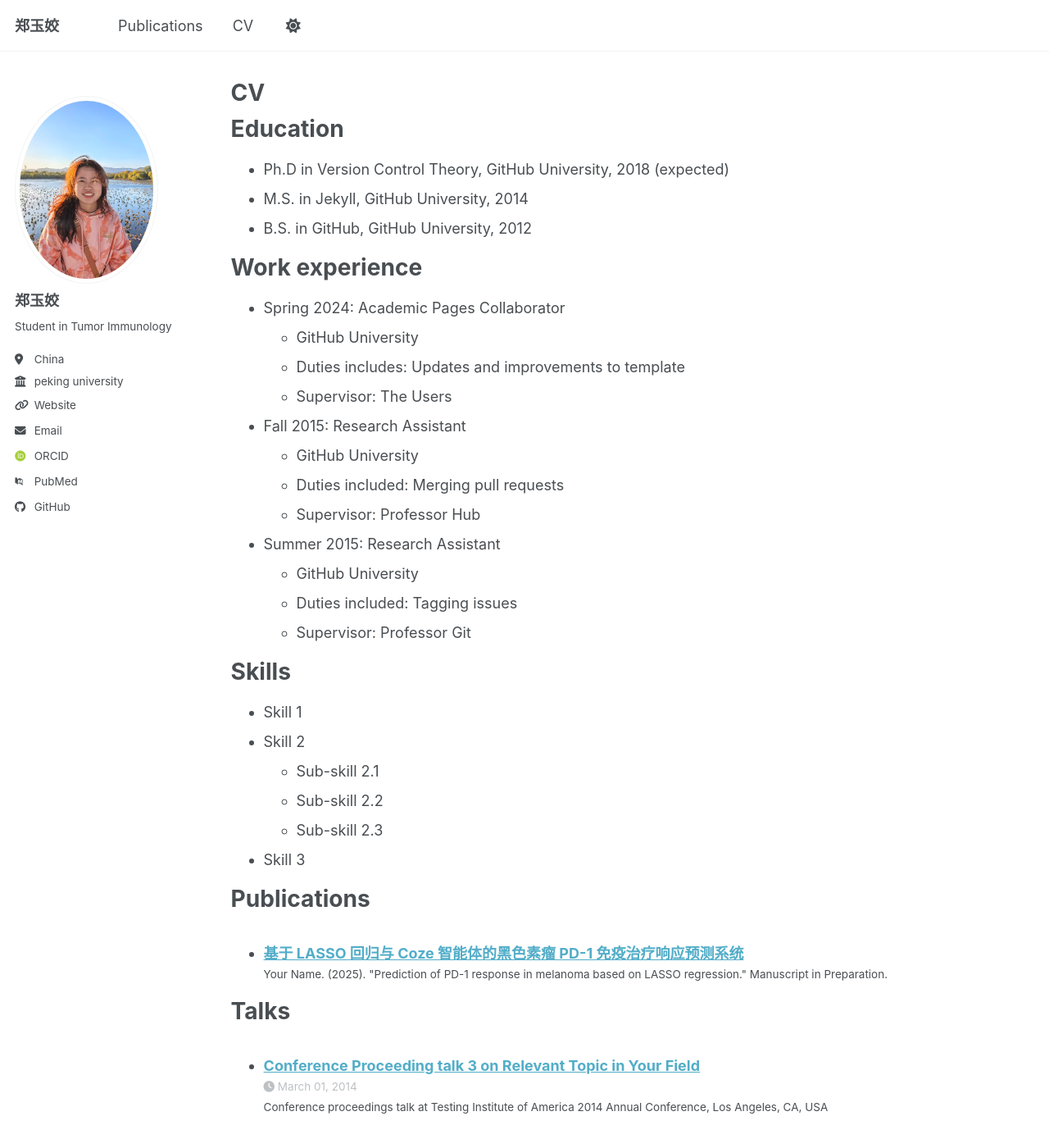
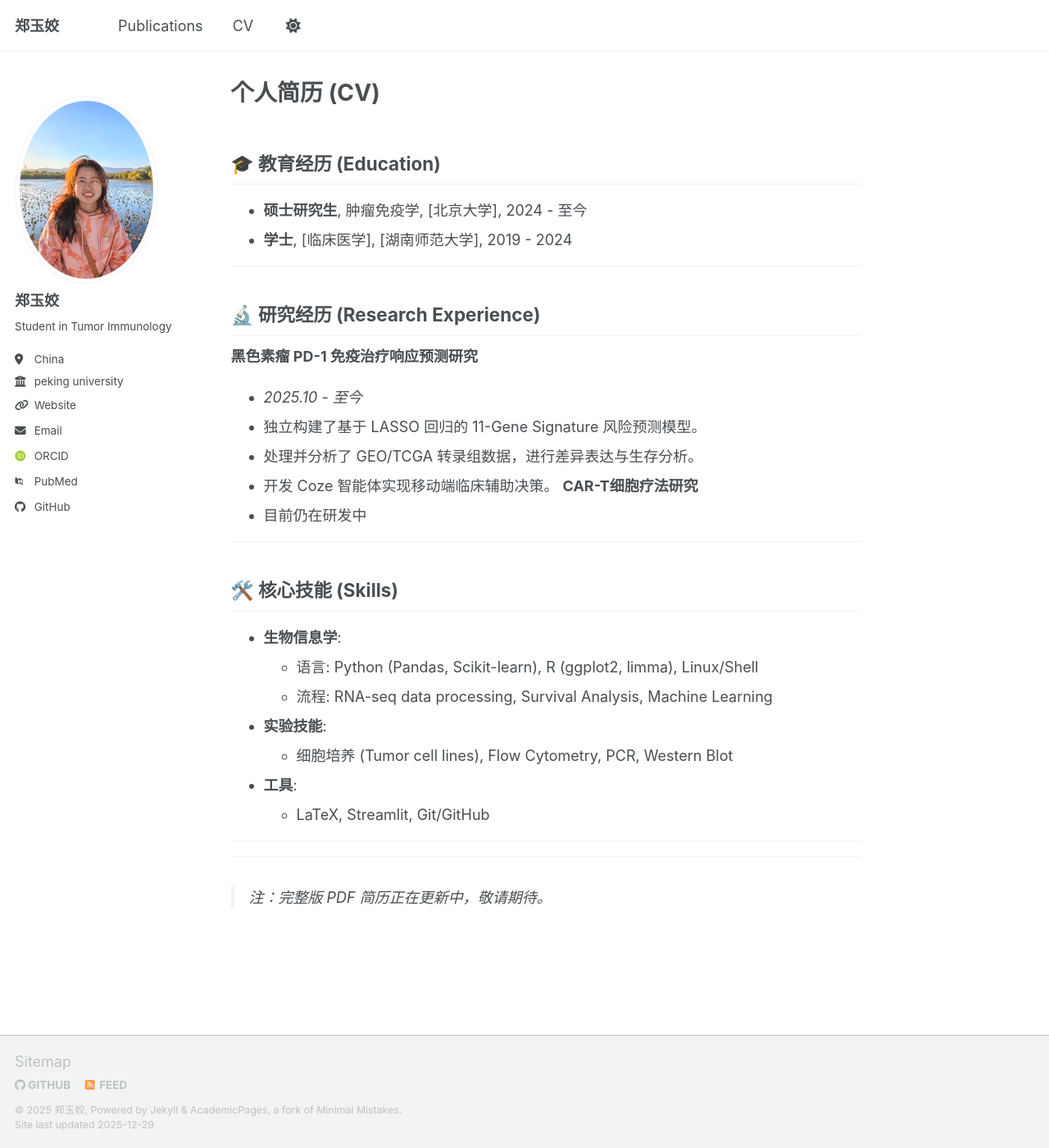
Before and after one commit to yujiaoz57-wq/yujiaoz57-wq.github.io, a Jekyll site: the page built from _pages/cv.md, in a window 1280 px wide and 1400 px high. Shown: the whole window at 82% size. Built offline with Jekyll 4.4.1, drawn with Linux system fonts in a browser that asks for light colours; some web fonts are replaced; a script bundle is joined from its source files by our own code; library files that are not in the unit come from our copies; some of the changed text lies outside the part shown.

Commit message:
Update cv.md

```diff
--- a/_pages/cv.md
+++ b/_pages/cv.md
@@ -1,64 +1,41 @@
 ---
-layout: archive
-title: "CV"
 permalink: /cv/
+title: "个人简历 (CV)"
+excerpt: "My CV"
 author_profile: true
 redirect_from:
-  - /resume
+  - /cv.html
 ---
 
-{% include base_path %}
+## 🎓 教育经历 (Education)
+* **硕士研究生**, 肿瘤免疫学, [北京大学], 2024 - 至今
+* **学士**, [临床医学], [湖南师范大学], 2019 - 2024
 
-Education
-======
-* Ph.D in Version Control Theory, GitHub University, 2018 (expected)
-* M.S. in Jekyll, GitHub University, 2014
-* B.S. in GitHub, GitHub University, 2012
+---
 
-Work experience
-======
-* Spring 2024: Academic Pages Collaborator
-  * GitHub University
-  * Duties includes: Updates and improvements to template
-  * Supervisor: The Users
+## 🔬 研究经历 (Research Experience)
+**黑色素瘤 PD-1 免疫治疗响应预测研究**
+* *2025.10 - 至今*
+* 独立构建了基于 LASSO 回归的 11-Gene Signature 风险预测模型。
+* 处理并分析了 GEO/TCGA 转录组数据，进行差异表达与生存分析。
+* 开发 Coze 智能体实现移动端临床辅助决策。
+**CAR-T细胞疗法研究**
+* 目前仍在研发中
 
-* Fall 2015: Research Assistant
-  * GitHub University
-  * Duties included: Merging pull requests
-  * Supervisor: Professor Hub
+---
 
-* Summer 2015: Research Assistant
-  * GitHub University
-  * Duties included: Tagging issues
-  * Supervisor: Professor Git
+## 🛠️ 核心技能 (Skills)
+* **生物信息学**:
+  * 语言: Python (Pandas, Scikit-learn), R (ggplot2, limma), Linux/Shell
+  * 流程: RNA-seq data processing, Survival Analysis, Machine Learning
+* **实验技能**:
+  * 细胞培养 (Tumor cell lines), Flow Cytometry, PCR, Western Blot
+* **工具**:
+  * LaTeX, Streamlit, Git/GitHub
 
-Skills
-======
-* Skill 1
-* Skill 2
-  * Sub-skill 2.1
-  * Sub-skill 2.2
-  * Sub-skill 2.3
-* Skill 3
+---
 
-Publications
-======
-  <ul>{% for post in site.publications reversed %}
-    {% include archive-single-cv.html %}
-  {% endfor %}</ul>
 
-Talks
-======
-  <ul>{% for post in site.talks reversed %}
-    {% include archive-single-talk-cv.html  %}
-  {% endfor %}</ul>
+---
 
-Teaching
-======
-  <ul>{% for post in site.teaching reversed %}
-    {% include archive-single-cv.html %}
-  {% endfor %}</ul>
-
-Service and leadership
-======
-* Currently signed in to 43 different slack teams
+> *注：完整版 PDF 简历正在更新中，敬请期待。*
```
